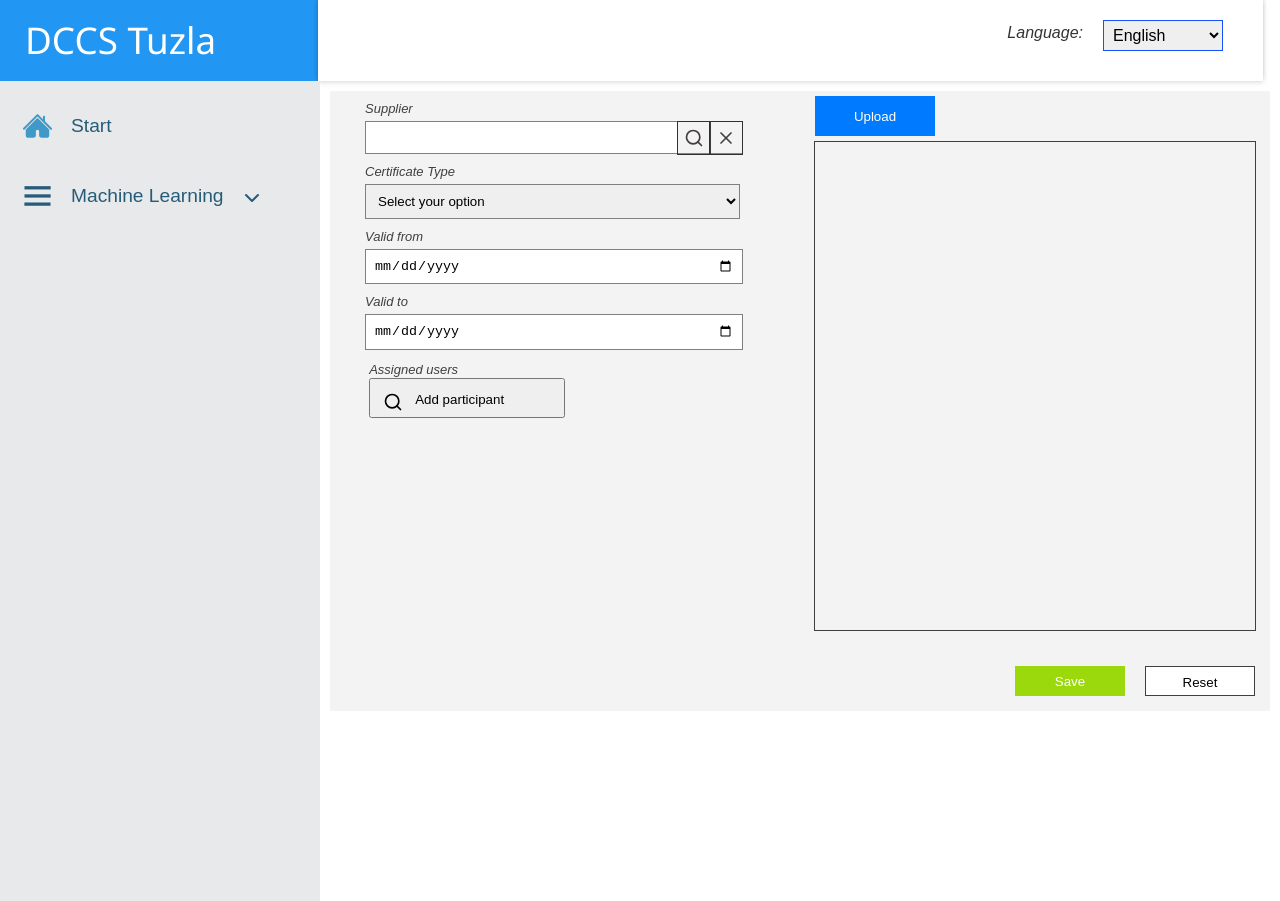
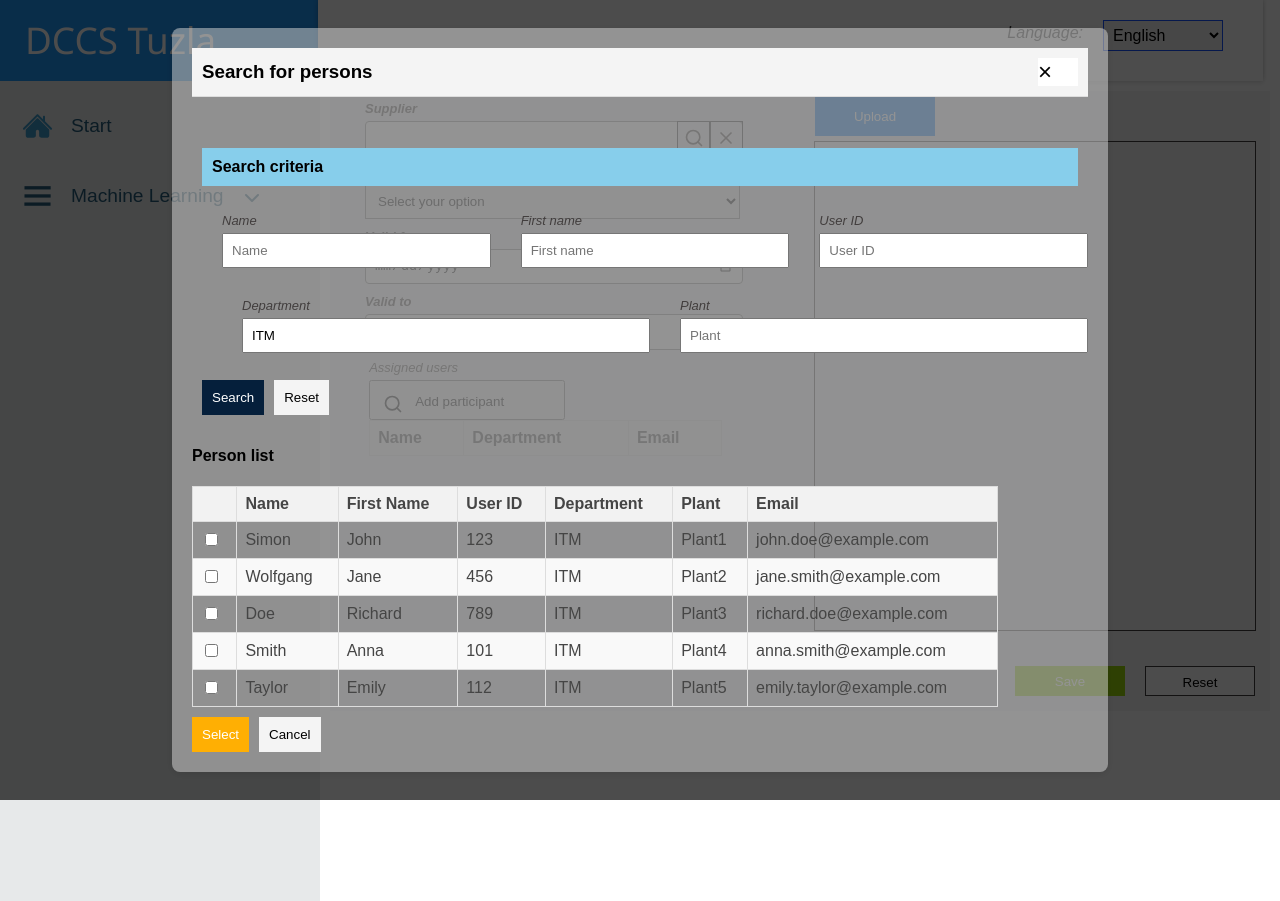
Before and after one commit to Tumusime14/Certificate-Manager---David, a React app: page /new-certificate in a window 1280 px wide. Both pictures are taken after typing "Sample", "Sample" into the empty fields and a click on the button "Add participant". Built offline with nearby package versions, Linux system fonts and the light colour scheme.

Commit message:
Feature/Task-8-KAN-93 Added participant lookup functionality

```diff
--- a/src/components/ParticipantLookupModal.tsx
+++ b/src/components/ParticipantLookupModal.tsx
@@ -2,49 +2,208 @@ import React, { useState } from 'react';
 import '../styles/ParticipantLookupModal.css';
 
 interface ParticipantLookupModalProps {
-  onSelectParticipant: (participant: { name: string; department: string; email: string }) => void;
+  onAddParticipant: (participants: { name: string; department: string; email: string }[]) => void;
   onClose: () => void;
 }
 
-const ParticipantLookupModal: React.FC<ParticipantLookupModalProps> = ({ onSelectParticipant, onClose }) => {
-  const [participant, setParticipant] = useState({ name: '', department: '', email: '' });
+interface IParticipant {
+  name: string;
+  firstName: string;
+  userId: string;
+  department: string;
+  plant: string;
+  email: string;
+}
 
-  const handleChange = (e: React.ChangeEvent<HTMLInputElement>) => {
+const ParticipantLookupModal: React.FC<ParticipantLookupModalProps> = ({ onAddParticipant, onClose }) => {
+  const [nameSearchTerm, setNameSearchTerm] = useState('');
+  const [firstNameSearchTerm, setFirstNameSearchTerm] = useState('');
+  const [userIdSearchTerm, setUserIdSearchTerm] = useState('');
+  const [departmentSearchTerm, setDepartmentSearchTerm] = useState('ITM');
+  const [plantSearchTerm, setPlantSearchTerm] = useState('');
+  const [selectedParticipants, setSelectedParticipants] = useState<IParticipant[]>([]);
+
+  const participants: IParticipant[] = [
+    { name: 'Simon', firstName: 'John', userId: '123', department: 'ITM', plant: 'Plant1', email: 'john.doe@example.com' },
+    { name: 'Wolfgang', firstName: 'Jane', userId: '456', department: 'ITM', plant: 'Plant2', email: 'jane.smith@example.com' },
+    { name: 'Doe', firstName: 'Richard', userId: '789', department: 'ITM', plant: 'Plant3', email: 'richard.doe@example.com' },
+    { name: 'Smith', firstName: 'Anna', userId: '101', department: 'ITM', plant: 'Plant4', email: 'anna.smith@example.com' },
+    { name: 'Taylor', firstName: 'Emily', userId: '112', department: 'ITM', plant: 'Plant5', email: 'emily.taylor@example.com' },
+  ];
+
+  const filteredParticipants = participants.filter(participant => {
+    return (
+      participant.name.toLowerCase().includes(nameSearchTerm.toLowerCase()) &&
+      participant.firstName.toLowerCase().includes(firstNameSearchTerm.toLowerCase()) &&
+      participant.userId.toLowerCase().includes(userIdSearchTerm.toLowerCase()) &&
+      participant.department.toLowerCase().includes(departmentSearchTerm.toLowerCase()) &&
+      participant.plant.toLowerCase().includes(plantSearchTerm.toLowerCase())
+    );
+  });
+
+  const handleSearchChange = (e: React.ChangeEvent<HTMLInputElement>) => {
     const { name, value } = e.target;
-    setParticipant((prev) => ({
-      ...prev,
-      [name]: value,
-    }));
+    switch (name) {
+      case 'name':
+        setNameSearchTerm(value);
+        break;
+      case 'firstName':
+        setFirstNameSearchTerm(value);
+        break;
+      case 'userId':
+        setUserIdSearchTerm(value);
+        break;
+      case 'department':
+        setDepartmentSearchTerm(value);
+        break;
+      case 'plant':
+        setPlantSearchTerm(value);
+        break;
+      default:
+        break;
+    }
   };
 
-  const handleSubmit = (e: React.FormEvent) => {
-    e.preventDefault();
-    onSelectParticipant(participant);
+  const handleReset = () => {
+    setNameSearchTerm('');
+    setFirstNameSearchTerm('');
+    setUserIdSearchTerm('');
+    setDepartmentSearchTerm('ITM');
+    setPlantSearchTerm('');
+  };
+
+  const handleParticipantSelection = (participant: IParticipant) => {
+    const isSelected = selectedParticipants.find(p => p.userId === participant.userId);
+    if (isSelected) {
+      setSelectedParticipants(prevSelected =>
+        prevSelected.filter(p => p.userId !== participant.userId)
+      );
+    } else {
+      setSelectedParticipants(prevSelected => [...prevSelected, participant]);
+    }
+  };
+
+  const handleSelect = () => {
+    onAddParticipant(selectedParticipants);
     onClose();
   };
 
   return (
-    <div className="modal">
+    <div className="modal-overlay">
       <div className="modal-content">
-        <span className="close" onClick={onClose}>&times;</span>
-        <form onSubmit={handleSubmit}>
-          <div className="form-group">
-            <label>Name</label>
-            <input type="text" name="name" value={participant.name} onChange={handleChange} required />
+        <div className="topbar">
+          <h3>Search for persons</h3>
+          <span className="close-button" onClick={onClose}>&times;</span>
+        </div>
+        <div className="search-criteria">
+          <h4>Search criteria</h4>
+          <div className="form-row">
+            <div className="input-group">
+              <label htmlFor="name">Name</label>
+              <input
+                type="text"
+                id="name"
+                name="name"
+                value={nameSearchTerm}
+                onChange={handleSearchChange}
+                className="search-input"
+                placeholder="Name"
+              />
+            </div>
+            <div className="input-group">
+              <label htmlFor="firstName">First name</label>
+              <input
+                type="text"
+                id="firstName"
+                name="firstName"
+                value={firstNameSearchTerm}
+                onChange={handleSearchChange}
+                className="search-input"
+                placeholder="First name"
+              />
+            </div>
+            <div className="input-group">
+              <label htmlFor="userId">User ID</label>
+              <input
+                type="text"
+                id="userId"
+                name="userId"
+                value={userIdSearchTerm}
+                onChange={handleSearchChange}
+                className="search-input"
+                placeholder="User ID"
+              />
+            </div><br />
+            <div className="input-group">
+              <label htmlFor="department">Department</label>
+              <input
+                type="text"
+                id="department"
+                name="department"
+                value={departmentSearchTerm}
+                onChange={handleSearchChange}
+                className="search-input"
+                placeholder="Department"
+              />
+            </div>
+            <div className="input-group">
+              <label htmlFor="plant">Plant</label>
+              <input
+                type="text"
+                id="plant"
+                name="plant"
+                value={plantSearchTerm}
+                onChange={handleSearchChange}
+                className="search-input"
+                placeholder="Plant"
+              />
+            </div>
           </div>
-          <div className="form-group">
-            <label>Department</label>
-            <input type="text" name="department" value={participant.department} onChange={handleChange} required />
+          <div className="button-row">
+            <button className="search-btn">Search</button>
+            <button className="reset-btn" onClick={handleReset}>Reset</button>
           </div>
-          <div className="form-group">
-            <label>Email</label>
-            <input type="email" name="email" value={participant.email} onChange={handleChange} required />
+        </div>
+        <div className="person-list">
+          <h4>Person list</h4>
+          <table className="participant-table">
+            <thead>
+              <tr>
+                <th></th>
+                <th>Name</th>
+                <th>First Name</th>
+                <th>User ID</th>
+                <th>Department</th>
+                <th>Plant</th>
+                <th>Email</th>
+              </tr>
+            </thead>
+            <tbody>
+              {filteredParticipants.map((participant, index) => (
+                <tr key={index}>
+                  <td>
+                    <input
+                      type="checkbox"
+                      name="participant"
+                      checked={selectedParticipants.some(p => p.userId === participant.userId)}
+                      onChange={() => handleParticipantSelection(participant)}
+                    />
+                  </td>
+                  <td>{participant.name}</td>
+                  <td>{participant.firstName}</td>
+                  <td>{participant.userId}</td>
+                  <td>{participant.department}</td>
+                  <td>{participant.plant}</td>
+                  <td>{participant.email}</td>
+                </tr>
+              ))}
+            </tbody>
+          </table>
+          <div className="button-row">
+            <button className="select-btn" onClick={handleSelect}>Select</button>
+            <button className="cancel-btn" onClick={onClose}>Cancel</button>
           </div>
-          <div className="button-group">
-            <button type="button" className="cancel-button" onClick={onClose}>Cancel</button>
-            <button type="submit" className="save-button">Save</button>
-          </div>
-        </form>
+        </div>
       </div>
     </div>
   );
--- a/src/components/SupplierLookupModal.tsx
+++ b/src/components/SupplierLookupModal.tsx
@@ -2,12 +2,12 @@ import React, { FC, useState } from 'react';
 import '../styles/SupplierLookupModal.css';
 import useTranslation from './context/useTranslation';
 
-interface Props {
+interface SupplierLookupModalProps {
   onClose: () => void;
-  onSelect: (name: string) => void;
+  onSelectSupplier: (name: string) => void;
 }
 
-const SupplierLookupModal: FC<Props> = ({ onClose, onSelect }) => {
+const SupplierLookupModal: FC<SupplierLookupModalProps> = ({ onClose, onSelectSupplier }) => {
   const [searchTerm, setSearchTerm] = useState('');
   const [indexSearchTerm, setIndexSearchTerm] = useState('');
   const [citySearchTerm, setCitySearchTerm] = useState('');
@@ -101,7 +101,7 @@ const SupplierLookupModal: FC<Props> = ({ onClose, onSelect }) => {
             </thead>
             <tbody>
               {filteredSuppliers.map((supplier, index) => (
-                <tr key={index} onClick={() => onSelect(supplier.name)}>
+                <tr key={index} onClick={() => onSelectSupplier(supplier.name)}>
                   <td><input type="radio" name="supplier" /></td>
                   <td>{supplier.name}</td>
                   <td>{supplier.index}</td>
--- a/src/components/Table.tsx
+++ b/src/components/Table.tsx
@@ -1,16 +1,17 @@
 import React from 'react';
 import "../styles/Table.css";
-
+import { useLanguage } from './context/LanguageContext';
 interface TableProps {
   onNewCertificate?: () => void;
   data?: any[];
 }
 
 const Table: React.FC<TableProps> = ({ onNewCertificate }) => {
+  const { translations } = useLanguage();
   return (
     <div>
       <button className="new-certificate-button" onClick={onNewCertificate}>
-        New Certificate
+        {translations['newcertificate']}
       </button>
     </div>
   );
--- a/src/components/certificates/CertificateForm.tsx
+++ b/src/components/certificates/CertificateForm.tsx
@@ -6,6 +6,7 @@ import Search from '../../icons/search';
 import X from '../../icons/x';
 import { getCertificates } from "../../DB/indexedDB";
 import SupplierLookupModal from '../SupplierLookupModal';
+import ParticipantLookupModal from '../ParticipantLookupModal';
 import { useLanguage } from '../context/LanguageContext';
 
 interface ICertificateForm {
@@ -27,7 +28,9 @@ const CertificateForm: React.FC<ICertificateForm> = ({ isEdit, certificateId }:
     pdfPreview: '' as string | null,
   });
   const [error, setError] = useState<string | null>(null);
-  const [isModalOpen, setIsModalOpen] = useState(false);
+  const [isSupplierModalOpen, setIsSupplierModalOpen] = useState(false);
+  const [isParticipantModalOpen, setIsParticipantModalOpen] = useState(false);
+  const [participants, setParticipants] = useState<{ name: string; department: string; email: string }[]>([]);
 
   useEffect(() => {
     if (isEdit && certificateId) {
@@ -88,8 +91,7 @@ const CertificateForm: React.FC<ICertificateForm> = ({ isEdit, certificateId }:
       return;
     }
     try {
-      if(certificateId && isEdit){
-        console.log("edit clicked");
+      if (certificateId && isEdit) {
         await updateCertificate({
           supplier: formData.supplier,
           certificateType: formData.certificateType,
@@ -130,7 +132,19 @@ const CertificateForm: React.FC<ICertificateForm> = ({ isEdit, certificateId }:
       ...formData,
       supplier: supplier,
     });
-    setIsModalOpen(false);
+    setIsSupplierModalOpen(false);
+  };
+
+  const handleAddParticipant = (selectedParticipants: { name: string; department: string; email: string }[]) => {
+    const _participants = participants
+
+    selectedParticipants.forEach(participant => {
+      _participants.push(participant)
+    })
+
+    setParticipants(_participants);
+
+    setIsParticipantModalOpen(false);
   };
 
   return (
@@ -147,7 +161,7 @@ const CertificateForm: React.FC<ICertificateForm> = ({ isEdit, certificateId }:
                 required
                 className="input-field"
               />
-              <Search className="icon" onClick={() => setIsModalOpen(true)} />
+              <Search className="icon" onClick={() => setIsSupplierModalOpen(true)} />
               <X className="icon" onClick={() => setFormData({ ...formData, supplier: '' })} />
             </div>
           </div>
@@ -191,16 +205,36 @@ const CertificateForm: React.FC<ICertificateForm> = ({ isEdit, certificateId }:
           </div>
 
           {error && <p style={{ color: 'red' }}>{error}</p>}
+
           <div className="participant-group">
-      <div className="partipant-container">
+            <div className="participant-container">
               <label>Assigned users</label>
               <button
                 type="button"
-      className="input-button">
+                className="input-button"
+                onClick={() => setIsParticipantModalOpen(true)}>
                 <Search className="icon" />
                 Add participant
               </button>
             </div>
+            <table className="participant-table">
+              <thead>
+                <tr>
+                  <th>Name</th>
+                  <th>Department</th>
+                  <th>Email</th>
+                </tr>
+              </thead>
+              <tbody>
+                {participants.map((participant, index) => (
+                  <tr key={index}>
+                    <td>{participant.name}</td>
+                    <td>{participant.department}</td>
+                    <td>{participant.email}</td>
+                  </tr>
+                ))}
+              </tbody>
+            </table>
           </div>
         </div>
 
@@ -225,7 +259,8 @@ const CertificateForm: React.FC<ICertificateForm> = ({ isEdit, certificateId }:
           </div>
         </div>
       </form>
-      {isModalOpen && <SupplierLookupModal onClose={() => setIsModalOpen(false)} onSelect={handleSelectSupplier} />}
+      {isSupplierModalOpen && <SupplierLookupModal onSelectSupplier={handleSelectSupplier} onClose={() => setIsSupplierModalOpen(false)} />}
+      {isParticipantModalOpen && <ParticipantLookupModal onAddParticipant={handleAddParticipant} onClose={() => setIsParticipantModalOpen(false)} />}
     </>
   );
 };
--- a/src/locales/de.json
+++ b/src/locales/de.json
@@ -28,5 +28,6 @@
   "reset": "Zurücksetzen",
   "supplier_list": "Lieferantenliste",
   "select": "Auswählen",
-  "cancel": "Abbrechen"
+  "cancel": "Abbrechen",
+  "newcertificate":"Neues Zertifikat"
 }
--- a/src/locales/en.json
+++ b/src/locales/en.json
@@ -28,5 +28,6 @@
   "reset": "Reset",
   "supplier_list": "Supplier list",
   "select": "Select",
-  "cancel": "Cancel"
+  "cancel": "Cancel",
+  "newcertificate": "New Certificate"
 }
--- a/src/styles/ParticipantLookupModal.css
+++ b/src/styles/ParticipantLookupModal.css
@@ -4,7 +4,7 @@
     left: 0;
     width: 100%;
     height: 100%;
-    background: rgba(0, 0, 0, 0.5);
+    background: rgb(0, 0, 0);
     display: flex;
     align-items: center;
     justify-content: center;
@@ -12,12 +12,23 @@
   }
 
   .modal-content {
-    background: white;
+    background-color: #e0e0e07b;
     border-radius: 8px;
+    width: 70%;
     padding: 20px;
-    width: 90%;
-    max-width: 500px;
     position: relative;
+  }
+  .form-row {
+    display: flex;
+    flex-wrap: wrap;
+    width: 100%;
+    padding: 12px 15px;
+  }
+  .input-group{
+    flex: 1 1 30%;
+    min-width: 150px;
+    margin: 5px;
+
   }
 
   .close {
@@ -27,11 +38,6 @@
     font-size: 24px;
     cursor: pointer;
   }
-
-  .form-group {
-    margin-bottom: 15px;
-  }
-
   .form-group label {
     display: block;
     font-weight: bold;
```
Lines whose indentation alone changed are shown as unchanged.
